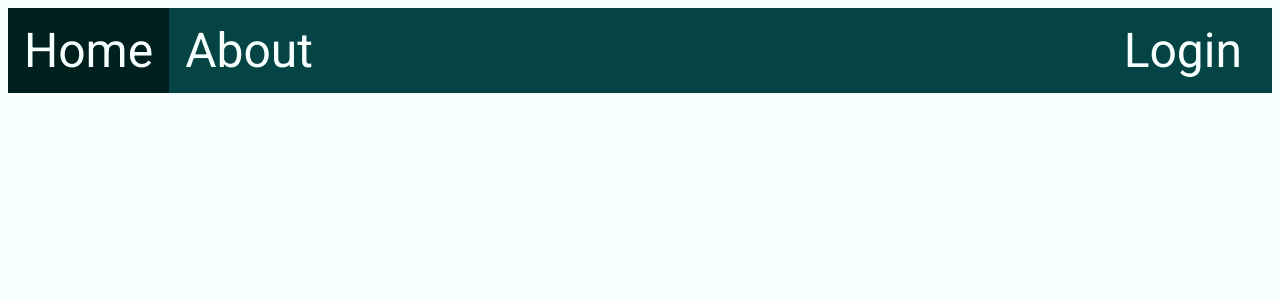
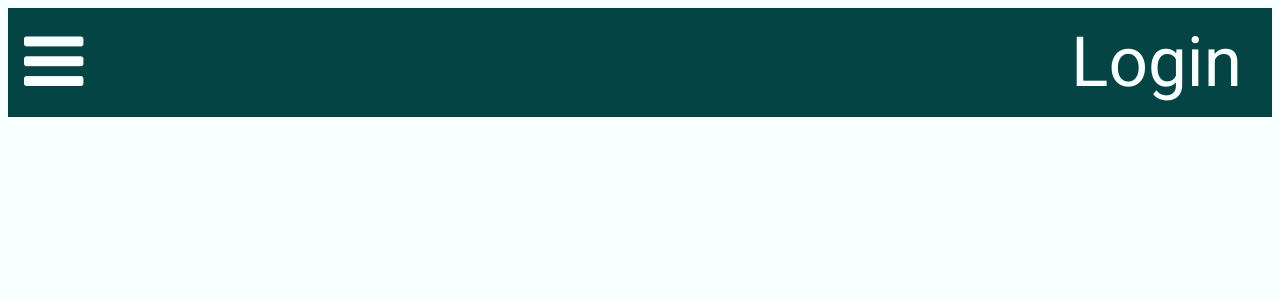
Before and after one commit to exclamationMark/pilly, a Flask app: page / in a window 1280 px wide. Shown: the top 300 px of the page. Run offline with Flask 2, Linux system fonts and the light colour scheme; some libraries are stand-ins or nearby versions.

Commit message:
Converted top navbar to scroll-in menu. Added script to scroll in said menu.

```diff
--- /dev/null
+++ b/server/static/script.js
@@ -0,0 +1,13 @@
+$(document).ready(function() {
+	var w = $('.menu').width();
+	$('.menu').css({left : -w});
+});
+
+function openMenu() {
+	$('.menu').animate({left : 0});
+}
+
+function closeMenu() {
+	var w = $('.menu').width();
+	$('.menu').animate({left : -w});
+}
--- a/server/static/style.css
+++ b/server/static/style.css
@@ -17,7 +17,7 @@ li a{
 	text-align: center;
 	text-decoration: none;
     padding: 14px 16px;
-    font-size: 36pt;
+    font-size: 52pt;
 	color: #F7FFFF;
 	font-weight: 400;
 }
@@ -171,3 +171,21 @@ form {
 	margin: 30px 0 30px 0;
 	padding: 0 50px 0 50px;
 }
+
+.menu {
+	z-index: 200;
+	overflow-y: scroll;
+	width: 60%;
+	height: 100%;
+	position: absolute;
+	top: 0;
+	left:0;
+	background-color: #054444;
+}
+
+.menu-element {
+	display: block;
+	text-align: left;
+	font-size: 52pt;
+	color: #F7FFFF;
+}
--- a/server/templates/control_panel.html
+++ b/server/templates/control_panel.html
@@ -17,7 +17,6 @@
 <body>
 	<ul>
 		<li><a href="/profile" class="navbar-right">Profile</a></li>
-		<li><a href="/profile" class="navbar-right">Giabalonz</a></li>
 	</ul>
 	<div class="label1">Dad's heart medication</div>
 	<div class="pillnumber">{%if pillcount%}{{pillcount}}{%else%}?{%endif%}</div>
--- a/server/templates/index.html
+++ b/server/templates/index.html
@@ -1,16 +1,26 @@
 <!DOCTYPE html>
 <html lang="en">
 <head>
+	<script src="https://ajax.googleapis.com/ajax/libs/jquery/1.12.0/jquery.min.js"></script>
 	<link rel="stylesheet" href="https://maxcdn.bootstrapcdn.com/font-awesome/4.5.0/css/font-awesome.min.css">
 	<link rel="stylesheet" type="text/css" href="static/style.css">
 	<link href='https://fonts.googleapis.com/css?family=Roboto:400,100,300,700,900' rel='stylesheet' type='text/css'>
+	<script src="static/script.js"></script>
 	<meta charset="UTF-8">
 	<title>Pilly index</title>
 </head>
 <body>
+	<div class="menu">
+		<ul>
+			<li><a href="#" class="menu-element" onclick="closeMenu()"><i class="fa fa-arrow-left"></i></a></li>
+			<li><a href="#" class="menu-element" id="active">Home</a></li>
+			<li><a href="#" class="menu-element">About</a></li>
+			<li><a href="#" class="menu-element">Contacts</a></li>
+			<li><a href="#" class="menu-element">Products</a></li>
+		</ul>
+	</div>
 	<ul>
-	<li><a href="/" class="navbar-left" id="active">Home</a></li>
-		<li><a href="/about" class="navbar-left">About</a></li>
+		<li><a href="/#" class="navbar-left" onclick="openMenu()"><i class="fa fa-bars"></i></a></li>
 		<li><a href="/login" class="navbar-right">Login</a></li>
 	</ul>
 </body>
```
